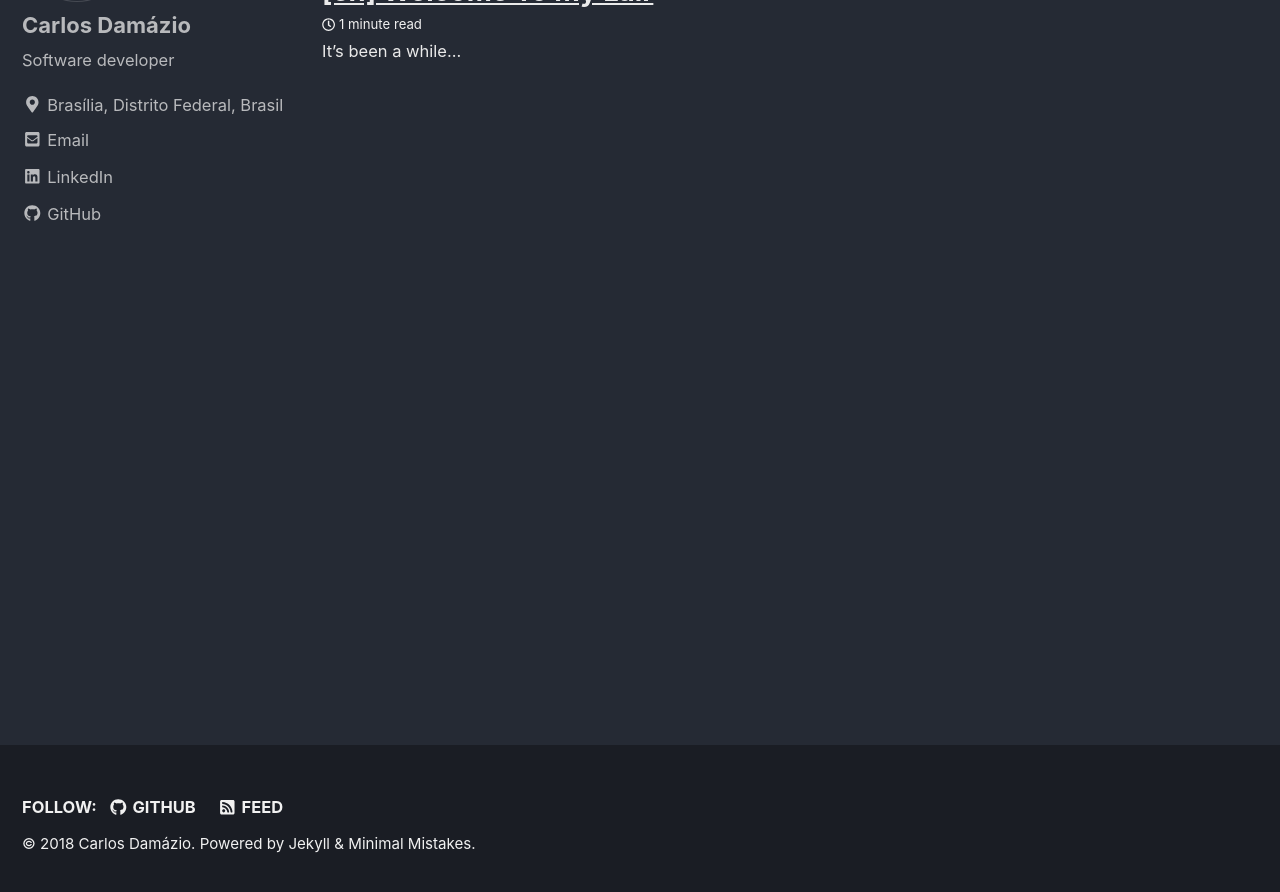
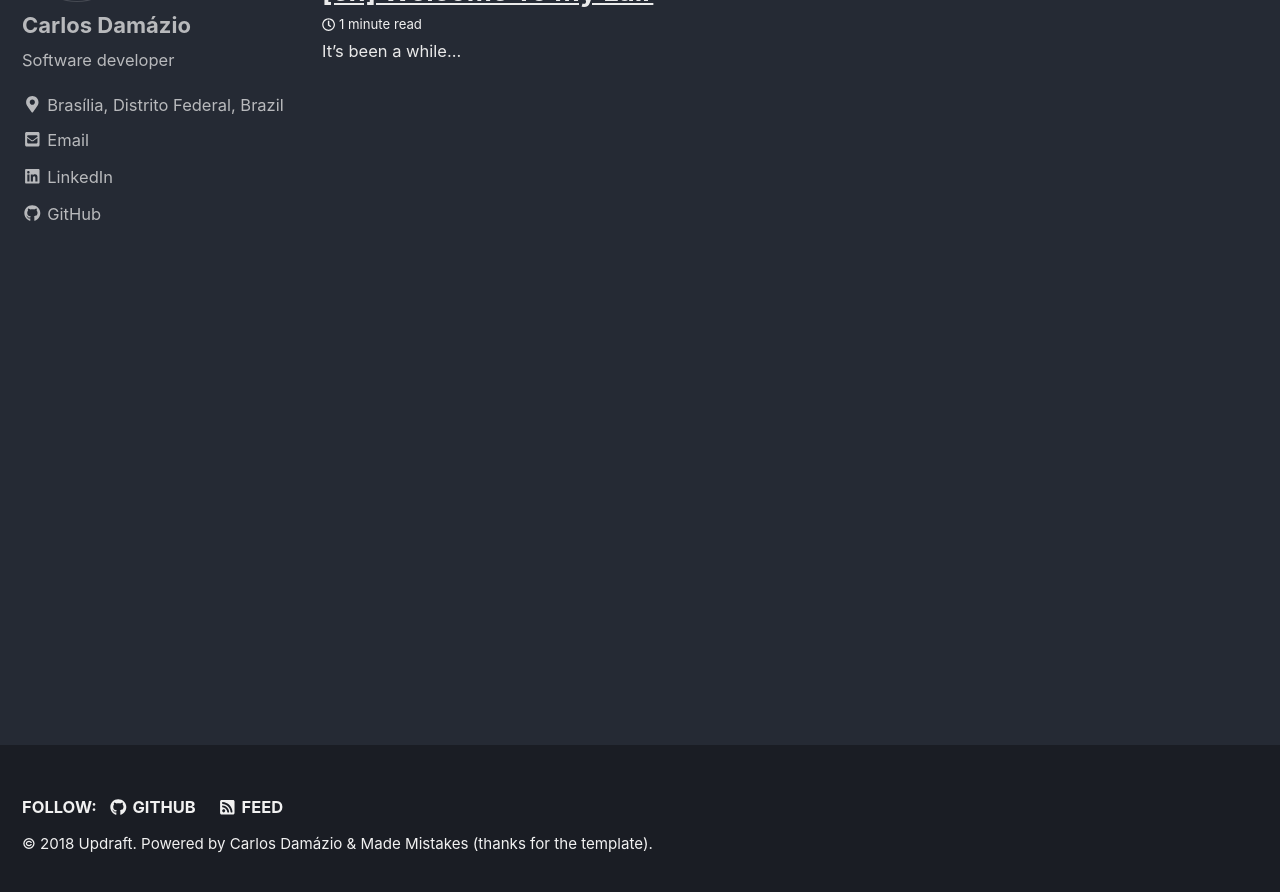
Before and after one commit to carlosdamazio/carlosdamazio.github.io, a Jekyll site: the page built from index.html, in a window 1280 px wide and 900 px high, scrolled down 253 px. Shown: the top 892 px of the window. Built offline with Jekyll 4.4.1, drawn with Linux system fonts in a browser that asks for light colours; nearby versions of some CDN libraries; the list of posts is cut into pages by our own code; some of the changed text lies outside the part shown.

Commit message:
Some naming changes

```diff
--- a/_config.yml
+++ b/_config.yml
@@ -9,10 +9,10 @@ minimal_mistakes_skin    : "dark" # "air", "aqua", "contrast", "dark", "dirt", "
 
 # Site Settings
 locale                   : "en-US"
-title                    : "Carlos Damázio"
+title                    : "Updraft"
 title_separator          : ""
-name                     : "Carlos Damázio"
-description              : "An amazing website."
+name                     : "Updraft"
+description              : "Because we ride the updrafts."
 url                      : # the base hostname & protocol for your site e.g. "https://mmistakes.github.io"
 baseurl                  : # the subpath of your site, e.g. "/blog"
 repository               : # GitHub username/repo-name e.g. "mmistakes/minimal-mistakes"
@@ -93,7 +93,7 @@ author:
   name             : "Carlos Damázio"
   avatar           : "/assets/images/avatar.jpg"
   bio              : "Software developer"
-  location         : "Brasília, Distrito Federal, Brasil"
+  location         : "Brasília, Distrito Federal, Brazil"
   email            : "carlos.edamazio@gmail.com"
   uri              :
   home             : # null (default), "absolute or relative url to link to author home"
--- a/_includes/footer.html
+++ b/_includes/footer.html
@@ -22,4 +22,4 @@
   </ul>
 </div>
 
-<div class="page__footer-copyright">&copy; {{ site.time | date: '%Y' }} {{ site.name | default: site.title }}. {{ site.data.ui-text[site.locale].powered_by | default: "Powered by" }} <a href="https://jekyllrb.com" rel="nofollow">Jekyll</a> &amp; <a href="https://mademistakes.com/work/minimal-mistakes-jekyll-theme/" rel="nofollow">Minimal Mistakes</a>.</div>
+<div class="page__footer-copyright">&copy; {{ site.time | date: '%Y' }} {{ site.name | default: site.title }}. {{ site.data.ui-text[site.locale].powered_by | default: "Powered by" }} <a href="https://github.com/carlosdamazio" rel="nofollow">Carlos Damázio</a> &amp; <a href="https://mademistakes.com/" rel="nofollow">Made Mistakes (thanks for the template)</a>.</div>
```
